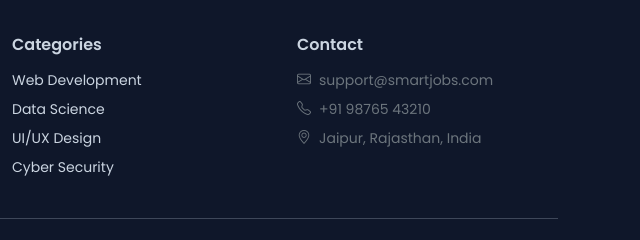
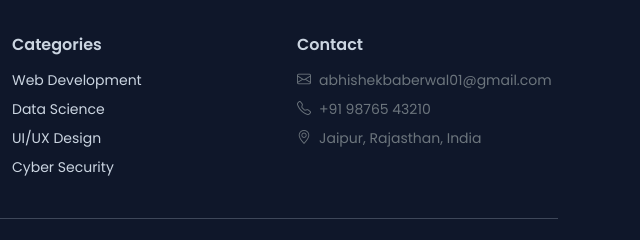
Before and after one commit to abhishekbaberwal/smart-job-portal, a plain HTML site: page index.html in a window 1280 px wide. Shown: the part 2079-2319 px from the top of the page, 640-1280 px from the left. Drawn offline with nearby package versions, Linux system fonts and the light colour scheme; files that its build step writes are made by us from their sources; files whose address does not match are found by name.

```diff
--- a/index.html
+++ b/index.html
@@ -360,7 +360,7 @@
         <div class="col-md-3">
           <h6 class="fw-semibold mb-3">Contact</h6>
           <ul class="list-unstyled small text-secondary">
-            <li class="mb-2"><i class="bi bi-envelope me-2"></i>support@smartjobs.com</li>
+            <li class="mb-2"><i class="bi bi-envelope me-2"></i>abhishekbaberwal01@gmail.com</li>
             <li class="mb-2"><i class="bi bi-telephone me-2"></i>+91 98765 43210</li>
             <li class="mb-2"><i class="bi bi-geo-alt me-2"></i>Jaipur, Rajasthan, India</li>
           </ul>
```
